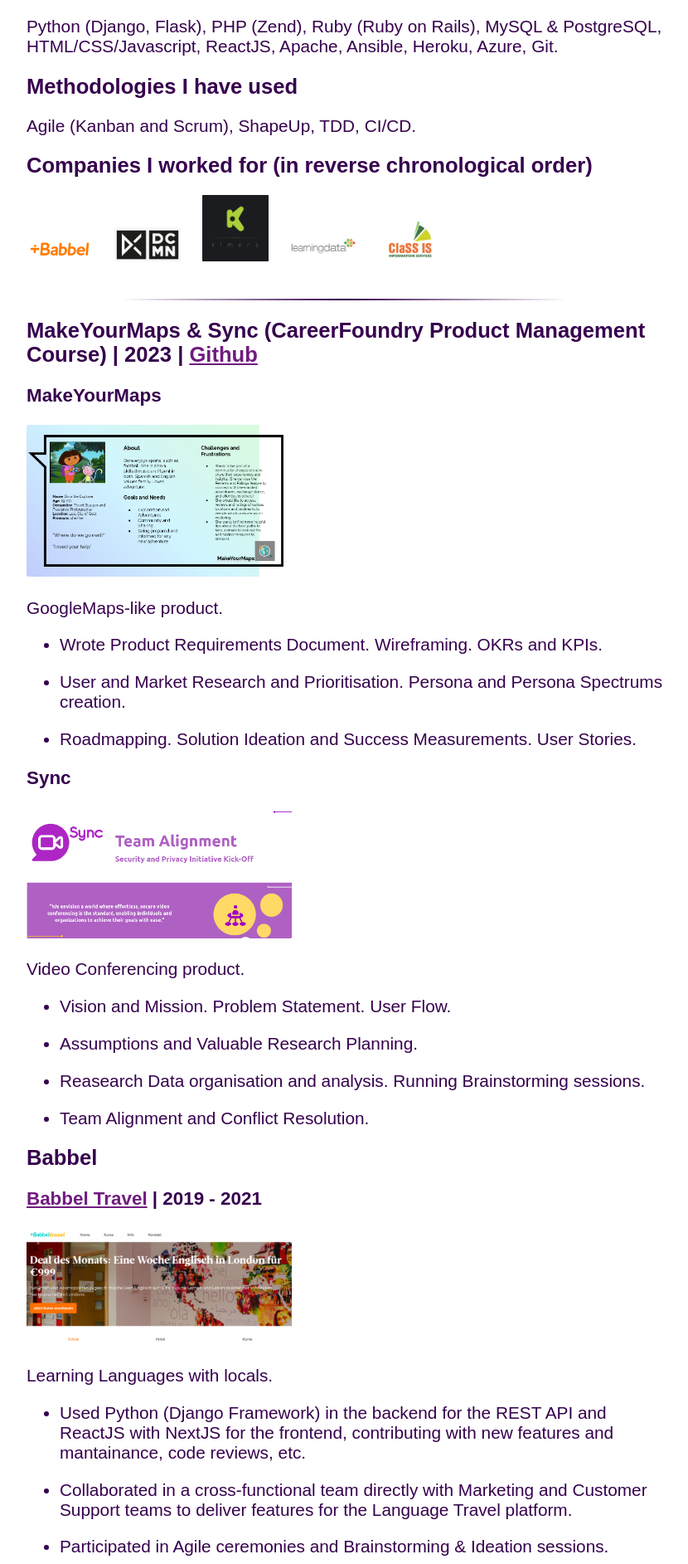
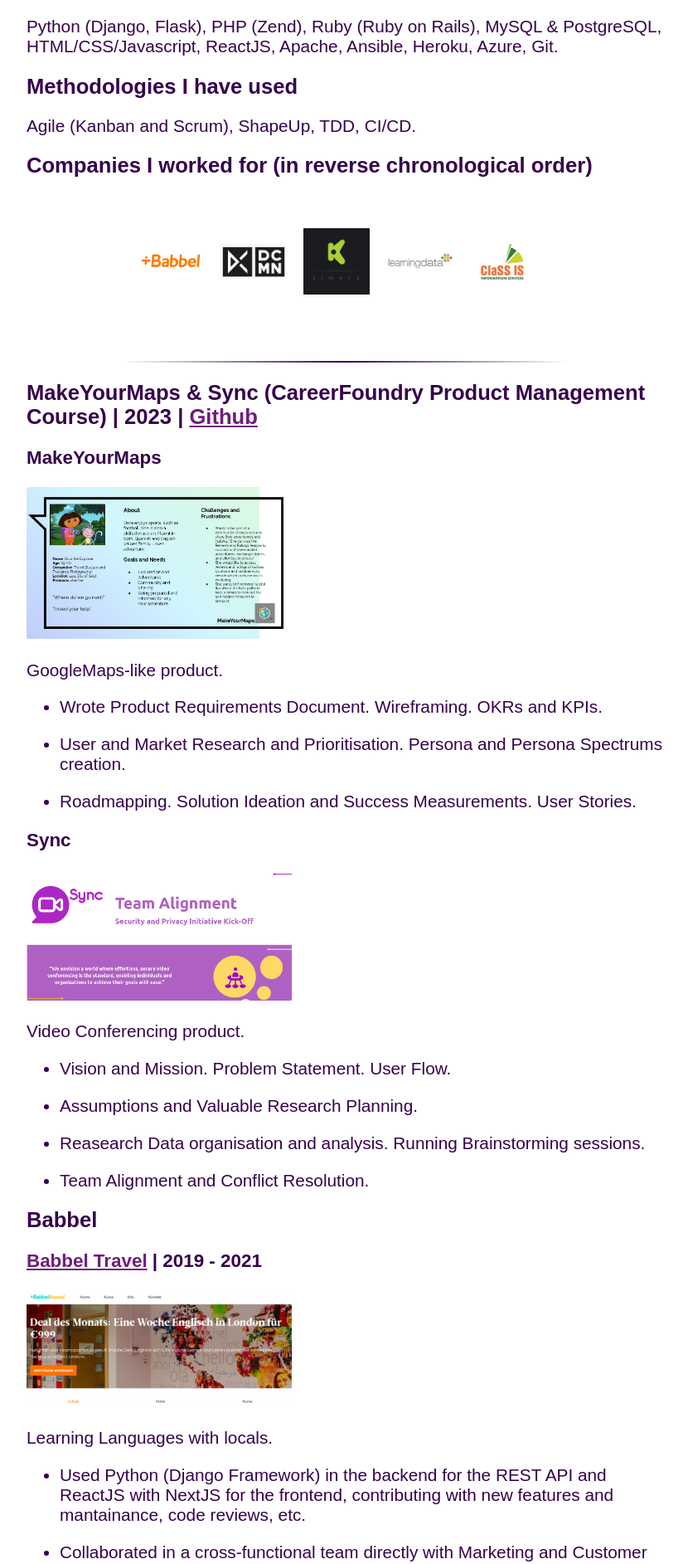
Before and after one commit to mariusavram91/mariusavram, a Jekyll site: the page built from pages/projects.md, in a window 1280 px wide. Shown: the part 334-2219 px from the top of the page at 83% size, without its empty margins (224-1054 px from the left). Built offline with Jekyll 4.4.1, drawn with Linux system fonts in a browser that asks for light colours.

Commit message:
Centre Company logos

```diff
--- a/_sass/_base.scss
+++ b/_sass/_base.scss
@@ -183,7 +183,7 @@
       .company {
         margin-right: 20px;
         width: 80px;
-        height: fit-content;
+        height: auto;
         align-self: center;
       }
 
--- a/pages/projects.md
+++ b/pages/projects.md
@@ -19,6 +19,7 @@
 
 ## Companies I worked for (in reverse chronological order)
 
+{:.companies}
 ![Babbel Logo](/assets/babbel.png){:class="company"}
 ![DCMN Logo](/assets/dcmn.png){:class="company"}
 ![Kimera Logo](/assets/kimera.jpeg){:class="company"}
```
